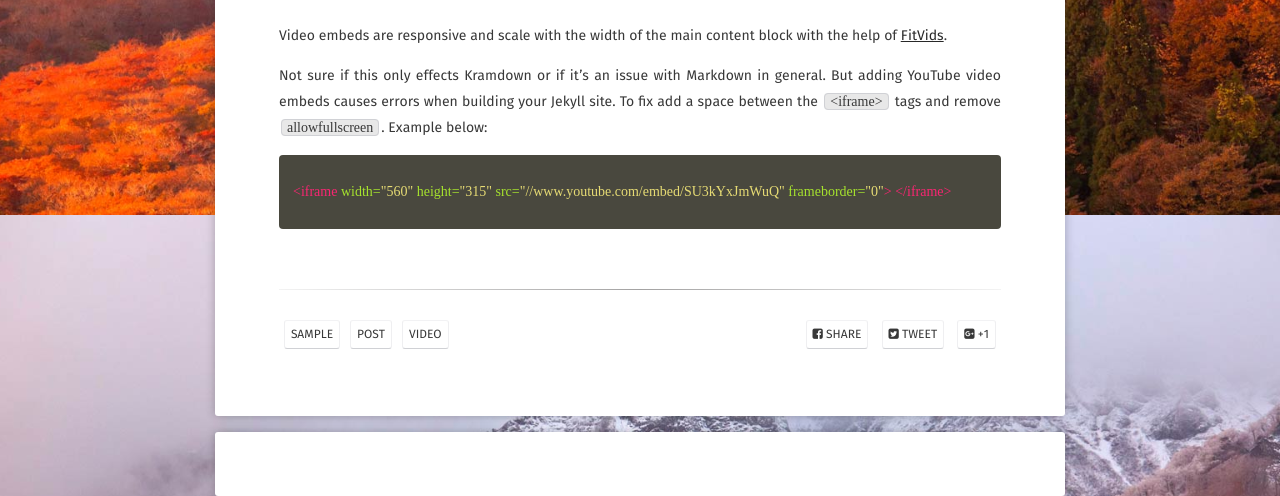
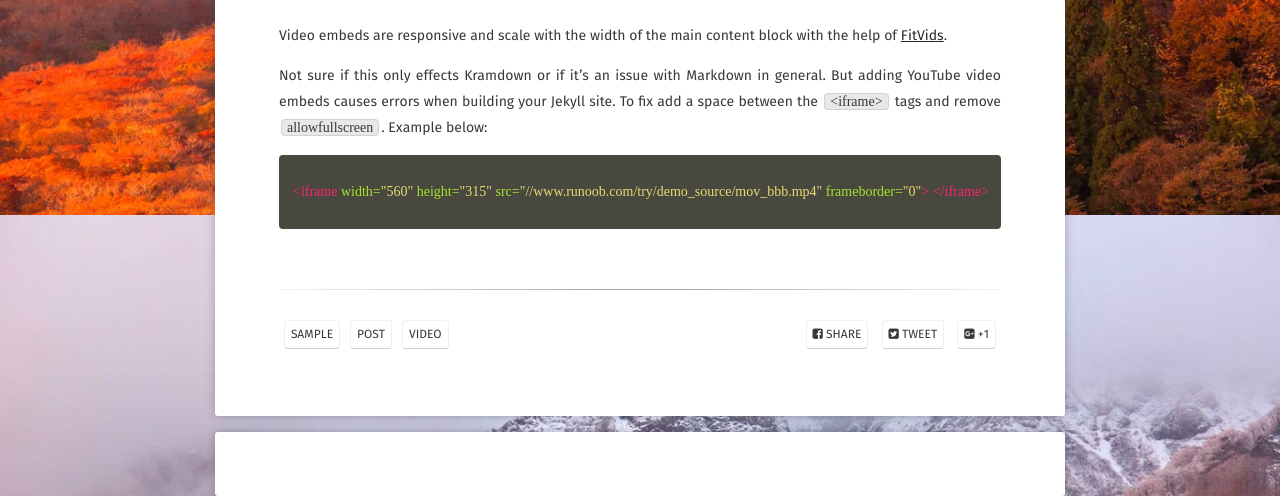
Before and after one commit to Knight-boy/knight, a Jekyll site: the page built from _posts/2013-06-25-video-post.md, in a window 1280 px wide. Shown: the part 685-1181 px from the top of the page. Built offline with Jekyll 4.4.1, drawn with Linux system fonts in a browser that asks for light colours; some web fonts are replaced; comment, search, counter and statistics services are not loaded.

Commit message:
Update 18.11.03

```diff
--- a/_posts/2013-06-25-video-post.md
+++ b/_posts/2013-06-25-video-post.md
@@ -16,5 +16,6 @@ Video embeds are responsive and scale with the width of the main content block w
 Not sure if this only effects Kramdown or if it's an issue with Markdown in general. But adding YouTube video embeds causes errors when building your Jekyll site. To fix add a space between the `<iframe>` tags and remove `allowfullscreen`. Example below:
 
 {% highlight html %}
-<iframe width="560" height="315" src="//www.youtube.com/embed/SU3kYxJmWuQ" frameborder="0"> </iframe>
+<iframe width="560" height="315" src="//www.runoob.com/try/demo_source/mov_bbb.mp4" frameborder="0"> </iframe>
+
 {% endhighlight %}
```
